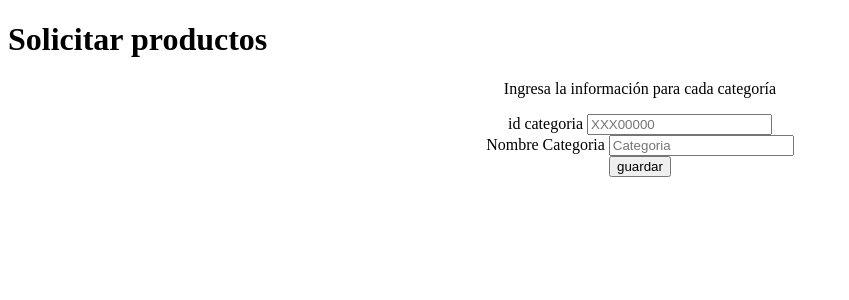
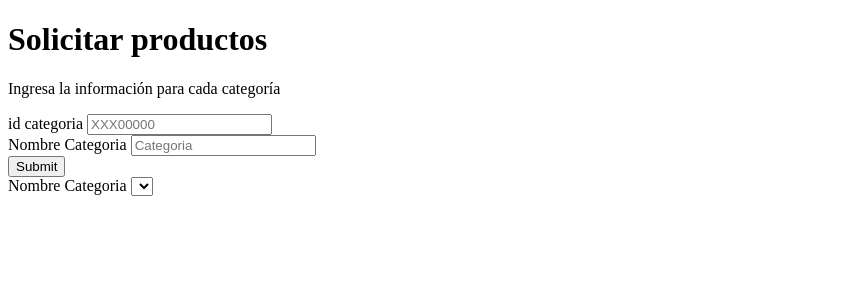
Before and after one commit to DNjolan/donaCarne, a Django app: page /empleado/ordenes/ in a window 1280 px wide. Shown: the top 300 px of the page, without its empty margins (0-849 px from the left). Run offline with Django 4.2, Linux system fonts and the light colour scheme; lists and menus that the app fills with data are empty.

Commit message:
commit 3

```diff
--- a/app_dona_carne_django/empleado/templates/core/ordenes.html
+++ b/app_dona_carne_django/empleado/templates/core/ordenes.html
@@ -7,7 +7,7 @@
 </head>
 <body>
     <h1>Solicitar productos</h1>
-    <center><p>Ingresa la información para cada categoría</p>
+    <p>Ingresa la información para cada categoría</p>
     <form action="{% url 'ordenes' %}" method="post">
         {% csrf_token %}
         <label for="id_categoria">id categoria</label>
@@ -16,11 +16,16 @@
         <label for="Categoria">Nombre Categoria</label>
         <input type="text" id="Categoria" name="Categoria" placeholder="Categoria"><br>
 
-        <input type="submit" value="guardar"></center>
+        <input type="submit" placeholder="guardar">
     </form>
 
-    <!-- {% if Categoria %}
-        <p>Categoria: {{id_categoria}},{{ Categoria }}</p>
-    {% endif %} -->
+    <!-- Category Option List  -->
+    <label for="Categoria">Nombre Categoria</label>
+    <select id="Categoria" name="Categoria">
+        <option value=""></option>
+        {% for i in Categoria %}
+            <option value="{{i.id_categoria}}">{{ i.Categoria }} ,,</option>
+        {% endfor %}
+    </select><br>
 </body>
 </html>
--- a/app_dona_carne_django/empleado/views.py
+++ b/app_dona_carne_django/empleado/views.py
@@ -25,9 +25,11 @@ def view_inicio_sesion(request):
     return render (request,'core/inicio-sesion.html')
 
 def view_ordenes(request):
+    Categoria = None
+    id_categoria = None
     if request.method == 'POST':
+        Categoria = request.POST["Categoria"]
         id_categoria = request.POST["id_categoria"]
-        Categoria = request.POST["Categoria"]
-        datos = {'id_categoria': id_categoria, 'Categoria': Categoria}
+        datos = {'id_categoria':id_categoria,'Categoria': Categoria}
         print(datos)
-    return render(request,'core/ordenes.html')
+    return render(request,'core/ordenes.html', {'id_categoria':id_categoria,'Categoria': Categoria})
--- a/app_dona_carne_django/inicio/services.py
+++ /dev/null
@@ -1 +0,0 @@
-asd
```
Also changed, not shown: app-dona-carne-node/src/controller/empleado.js (+20 -8 lines), app-dona-carne-node/src/dao/empleado.js (+12 -9 lines), app_dona_carne_django/empleado/services.py (+6 -4 lines), 1 other file.
